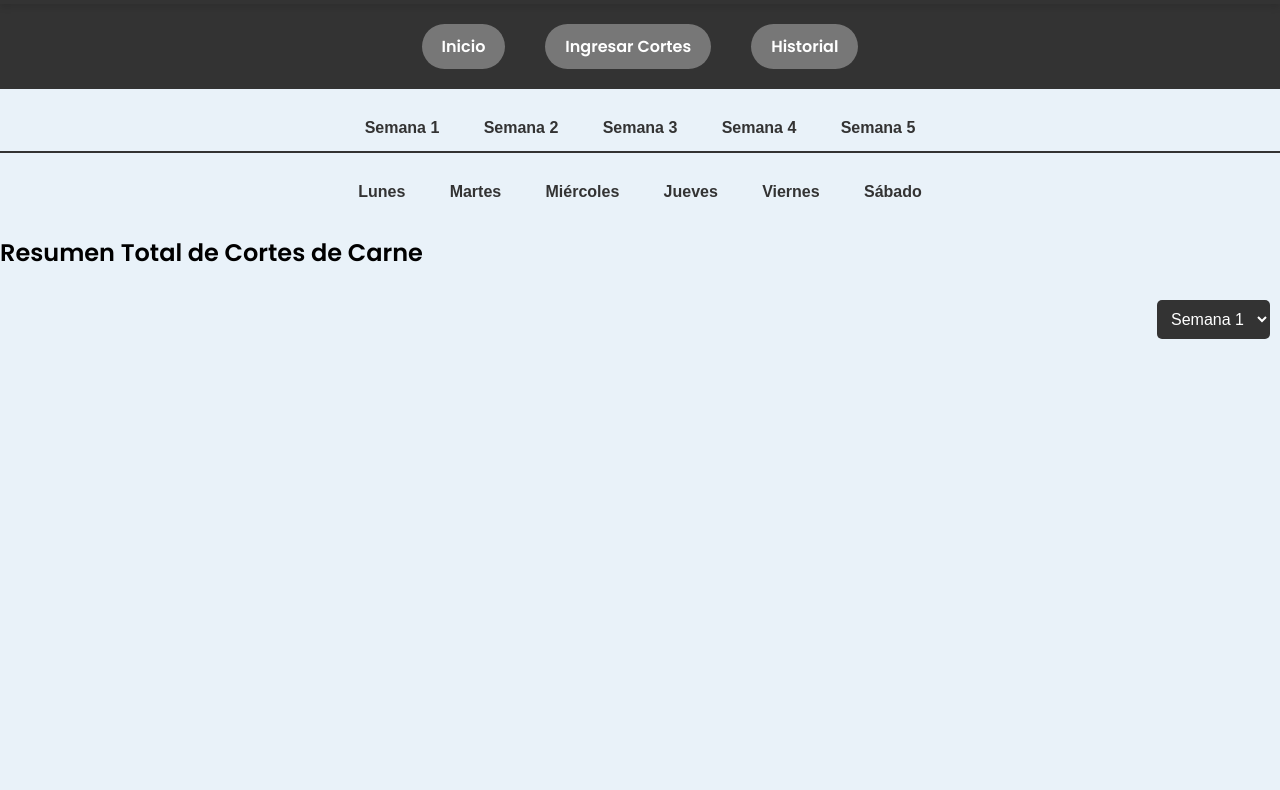
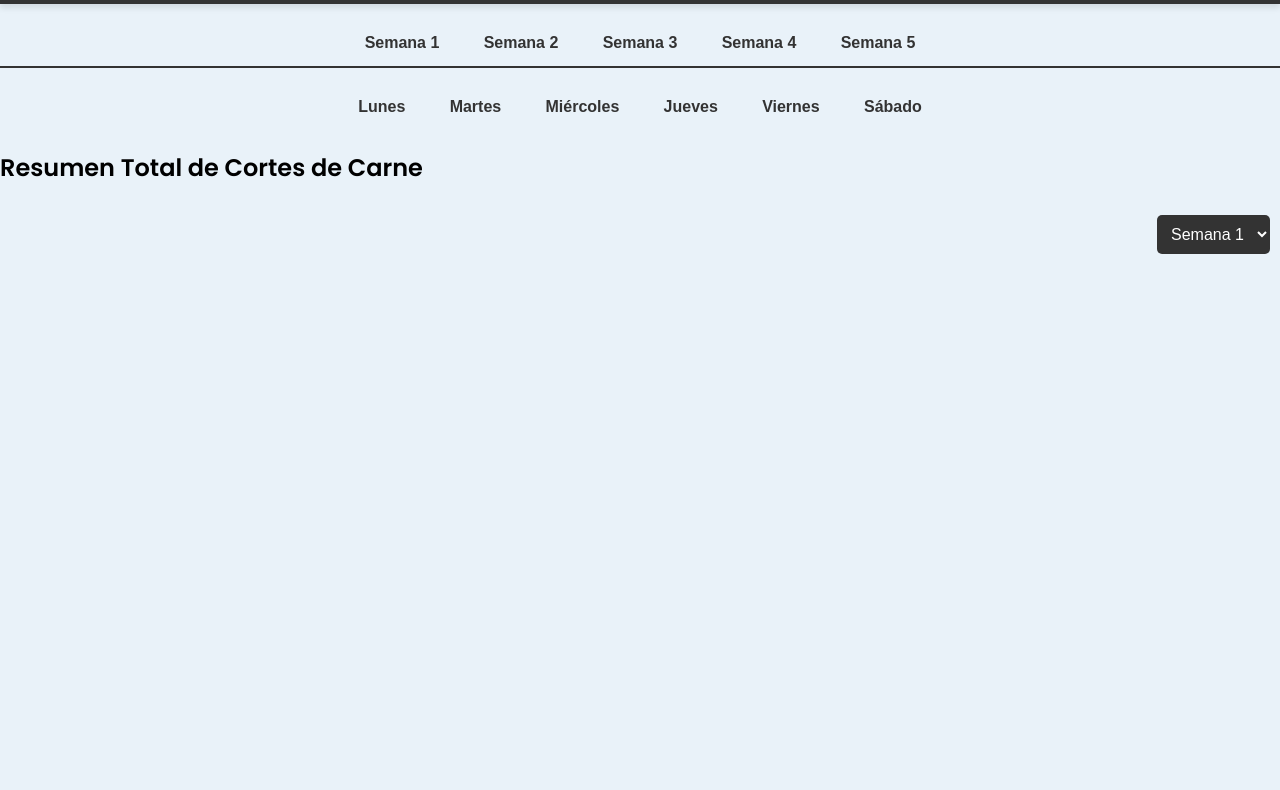
Before and after one commit to SunnyGO12/Limcova, a plain HTML site: page inicio.html in a window 1280 px wide. Shown: the part 116-906 px from the top of the page. Drawn offline with nearby package versions, Linux system fonts and the light colour scheme; no server answers.

Commit message:
Update inicio.html

```diff
--- a/inicio.html
+++ b/inicio.html
@@ -222,14 +222,6 @@
         <h1>Limcova - Cortes de Carne y Monitoreo</h1>
         <button id="closeSessionButton">Cerrar Sección</button>
     </header>
-
-    <nav>
-        <ul>
-            <li><a href="inicio.html">Inicio</a></li>
-            <li><a href="#">Ingresar Cortes</a></li>
-            <li><a href="#">Historial</a></li>
-        </ul>
-    </nav>
 
     <div id="weekButtons">
         <button onclick="toggleWeek(1)">Semana 1</button>
```
